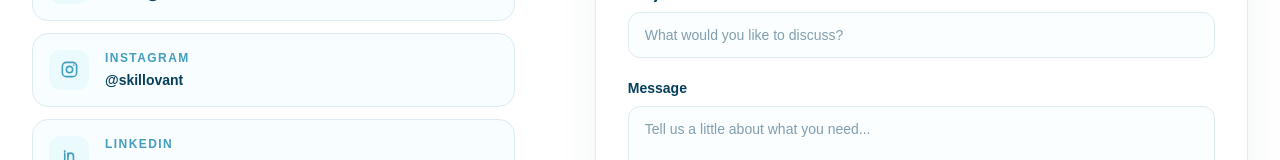
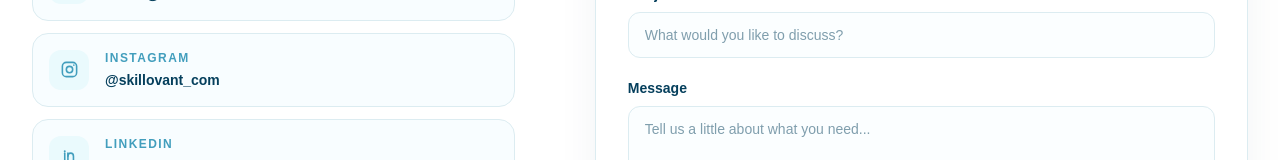
Before and after one commit to madarvali-17/skillovant-frontend, a Next.js app: page /contact in a window 1280 px wide. Shown: the part 1361-1521 px from the top of the page. Built offline with nearby package versions, Linux system fonts and the light colour scheme.

Commit message:
Add Instagram link to contact page

```diff
--- a/src/app/contact/page.tsx
+++ b/src/app/contact/page.tsx
@@ -292,7 +292,7 @@
 
     {/* Instagram */}
     <a
-  href="https://www.instagram.com/skillovant/"
+  href="https://www.instagram.com/skillovant_com/"
   target="_blank"
   rel="noopener noreferrer"
   className="flex items-center gap-4 rounded-2xl border border-[#dcecf1] bg-[#f8fdff] p-4 transition-all duration-300 hover:border-[#9FE7F5] hover:shadow-sm"
@@ -307,7 +307,7 @@
     </p>
 
     <p className="mt-1 text-sm font-semibold text-[#053F5C]">
-      @skillovant
+      @skillovant_com
     </p>
   </div>
 </a>
```
